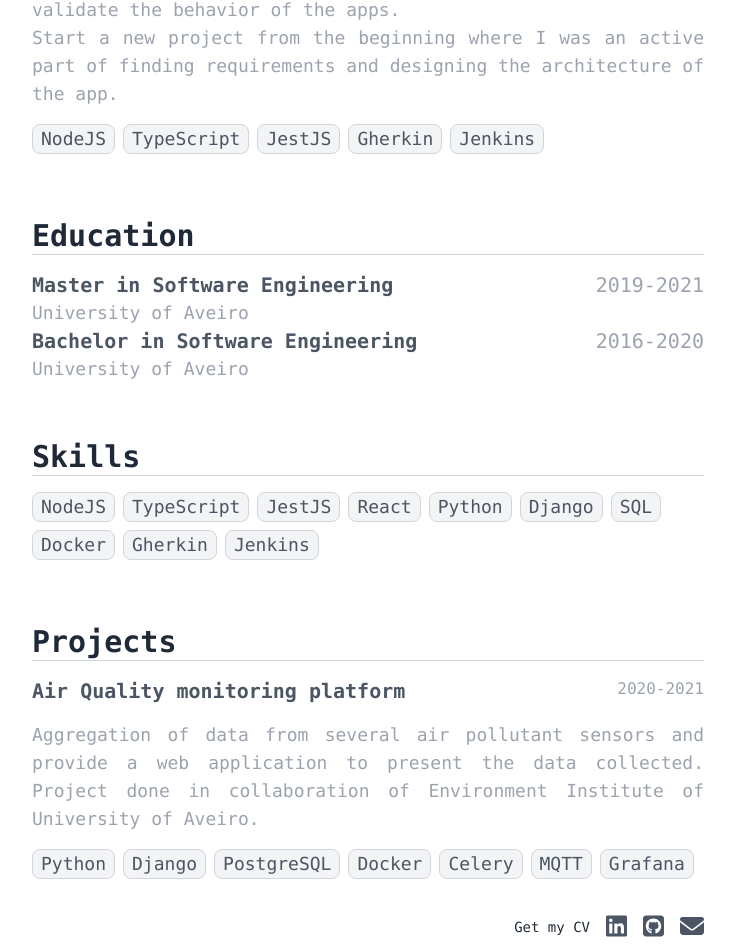
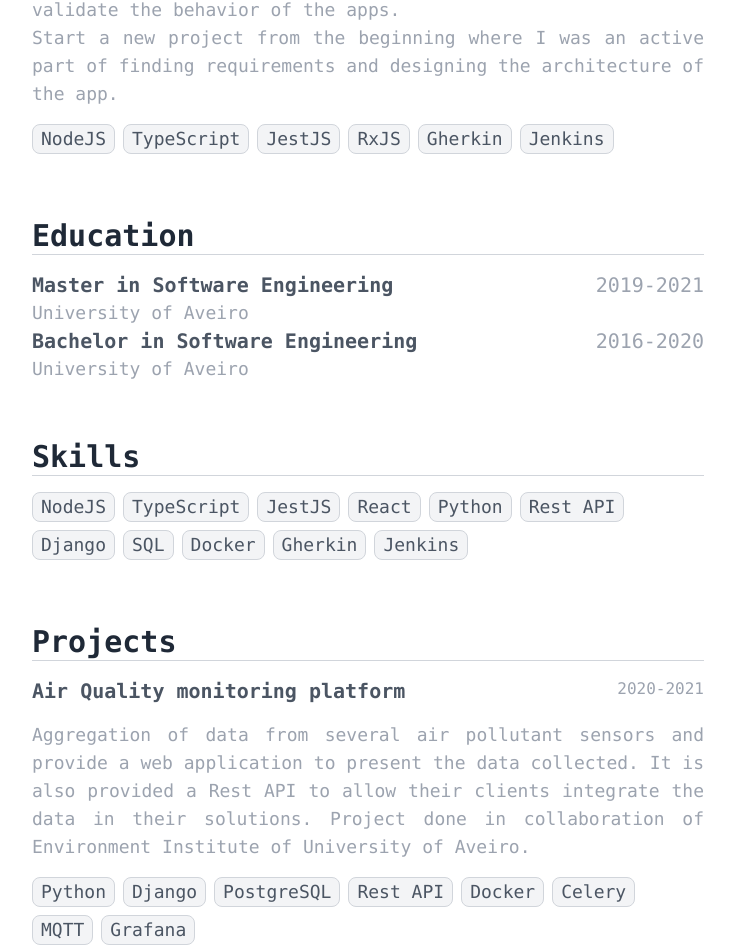
Before and after one commit to luisoliveira98/my-website, a React (Create React App) app: page / in a window 1280 px wide. Shown: the part 533-1485 px from the top of the page, without its empty margins (272-1007 px from the left). Built offline with nearby package versions, Linux system fonts and the light colour scheme.

Commit message:
add more information

```diff
--- a/src/components/ProfissionalExperience.jsx
+++ b/src/components/ProfissionalExperience.jsx
@@ -1,4 +1,4 @@
-const skills = ["NodeJS", "TypeScript", "JestJS", "Gherkin", "Jenkins"];
+const skills = ["NodeJS", "TypeScript", "JestJS", "RxJS", "Gherkin", "Jenkins"];
 
 function ProfissionalExperience() {
   return (
--- a/src/components/Projects.jsx
+++ b/src/components/Projects.jsx
@@ -2,6 +2,7 @@ const skills = [
   "Python",
   "Django",
   "PostgreSQL",
+  "Rest API",
   "Docker",
   "Celery",
   "MQTT",
@@ -25,8 +26,10 @@ function Projects() {
       <div class="text-md md:text-lg pt-4">
         <div class="text-gray-400 text-justify">
           Aggregation of data from several air pollutant sensors and provide a
-          web application to present the data collected. Project done in
-          collaboration of Environment Institute of University of Aveiro.
+          web application to present the data collected. It is also provided a
+          Rest API to allow their clients integrate the data in their solutions.
+          Project done in collaboration of Environment Institute of University
+          of Aveiro.
         </div>
         <div class="flex flex-wrap pt-4">
           {skills.map((skill) => {
--- a/src/components/Skills.jsx
+++ b/src/components/Skills.jsx
@@ -5,6 +5,7 @@ function Skills() {
     "JestJS",
     "React",
     "Python",
+    "Rest API",
     "Django",
     "SQL",
     "Docker",
```
